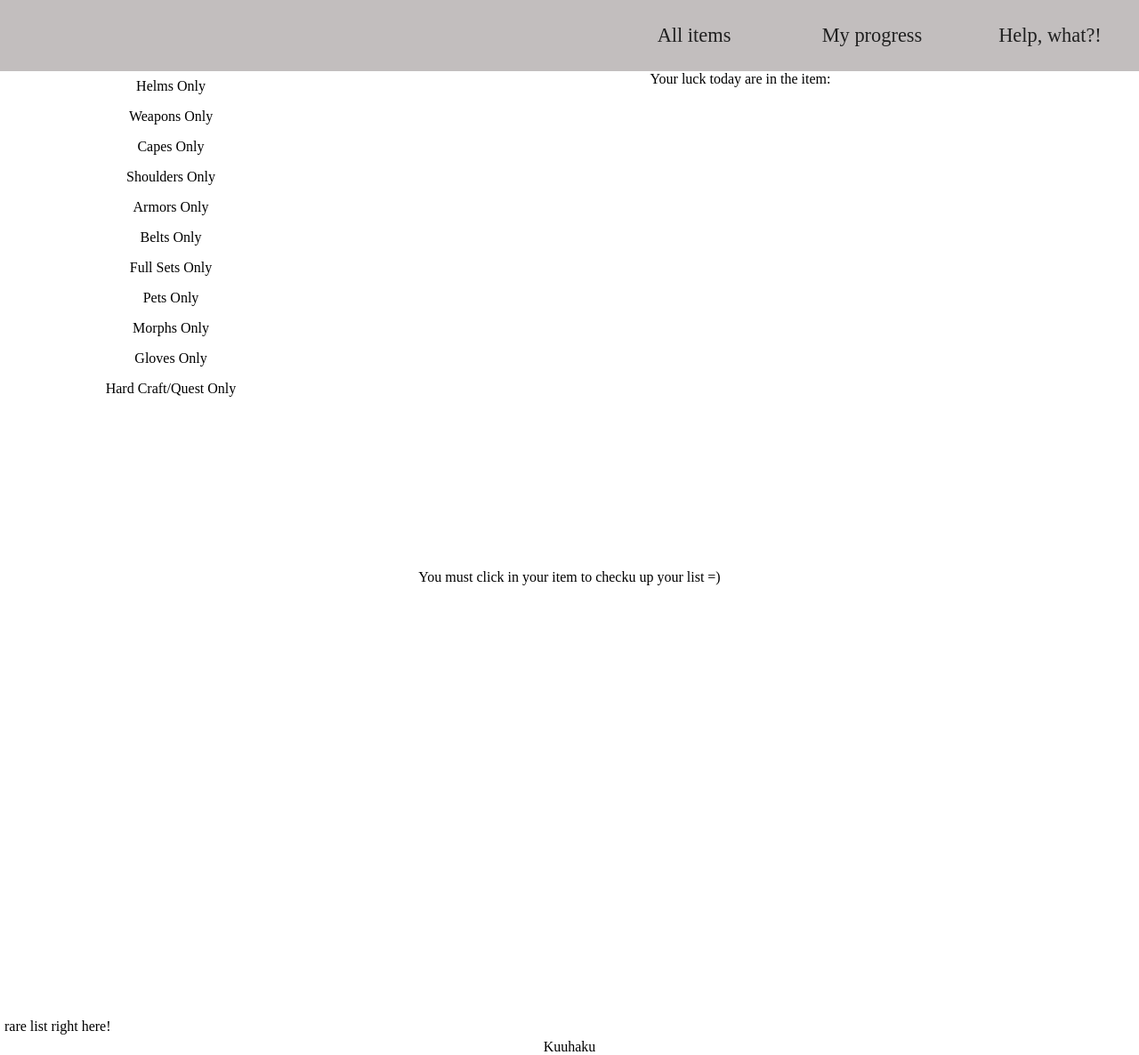
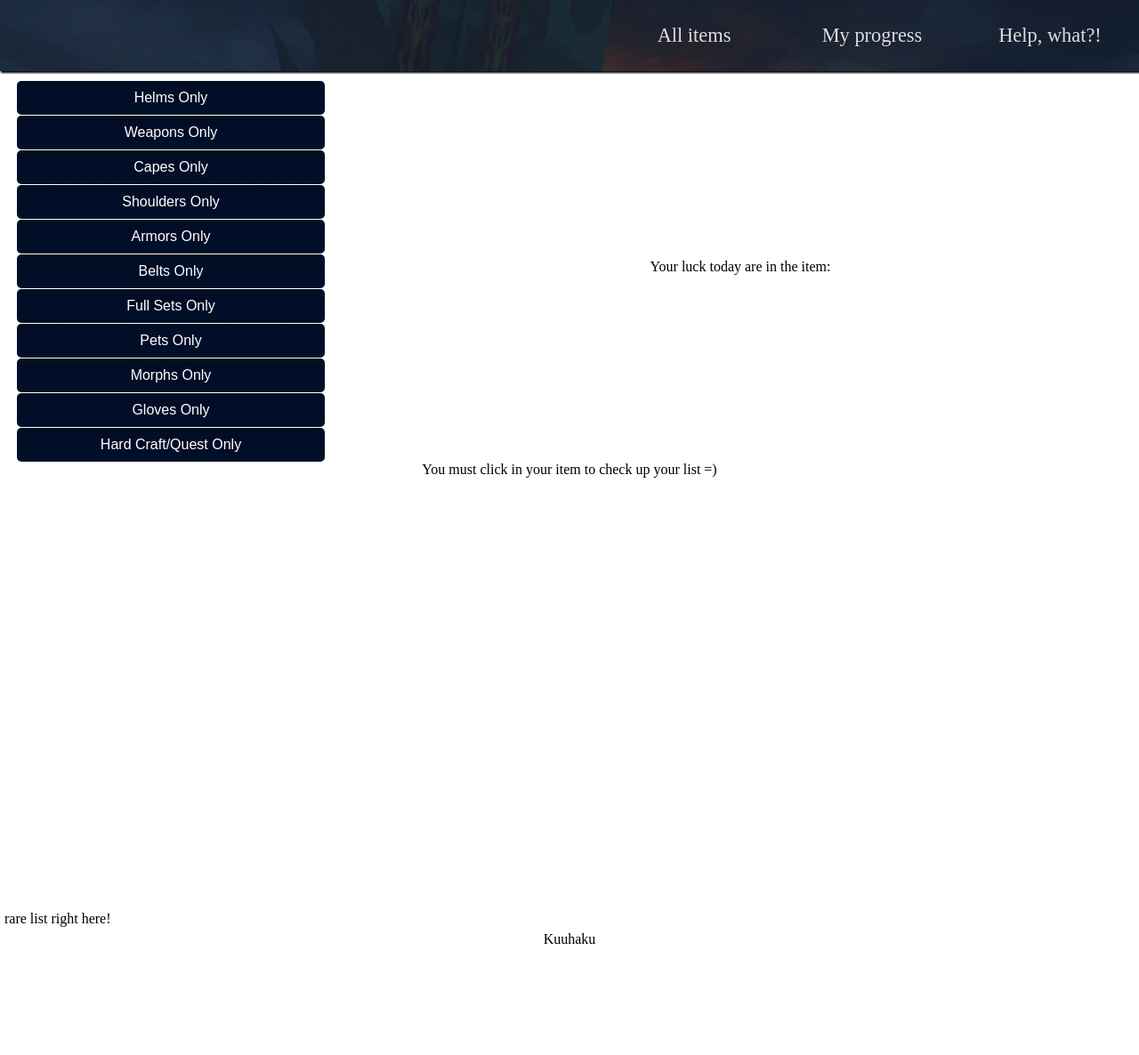
Before and after one commit to ruanx14/Checkuprare, a PHP site: page / in a window 1280 px wide. Shown: the whole page at 89% size. After the commit the page ends 1061 px from the top, so only its background shows below. Run offline with PHP 8.4, Linux system fonts and the light colour scheme.

Commit message:
menu de escolha de items atualizado

```diff
--- a/index.css
+++ b/index.css
@@ -3,18 +3,30 @@ body *, body{
     padding: 0;
     box-sizing: border-box;
     list-style: none;
+    color: black;
 }
+.header{
+    position: fixed;
+    display: block;
+    width: 100%;
+    height: 10vh;
+}
+/*nav*/
 .nav{
-    height: 10vh;
+    background-image: url('nav-crop.jpg');
+    background-attachment: scroll;
+    box-shadow: 2px 1px 2px 1px black;
+}
+/* .nav{
     background-color: rgb(194, 190, 190);
-}
+} */
 .nav .barrowpoint{
     display: flex;
     justify-content: flex-end;
     align-items: center;
 }
 .nav .barrowpoint li{
-    background-color: rgb(194, 190, 190);
+    /* background-color: rgb(194, 190, 190); */
     display: flex;
     justify-content: center;
     align-items: center;
@@ -26,26 +38,63 @@ body *, body{
     width: 200px;
     font-size: 1.4em;
     text-decoration: none;
-    color: rgba(32,32,32);
+    color: rgb(221, 221, 221);
 }
 .nav .barrowpoint li:hover{
     background-color: rgb(226, 225, 225);
-    color: rgb(13, 94, 17);
-    text-shadow: -1px 1px 1px black;
+    text-shadow: -1px 2px 2px black;
 }
+.nav .barrowpoint li:hover a{
+    color: rgb(1, 14, 43);
+}
+.random{
+    height: 10vh;
+    width: 100%;
+}
+/*container*/
 .container .heartwood{
     display: flex;
-    height: 70vh;
+    background-size: cover;
+    background-position-y: -170px;
+    background-position-x: 90px;
+    /* background-image: url('header.png'); */
+    background-attachment: fixed;
 }
 .container .heartwood .greenguard-1{
     width: 30%;
+    display: flex;
+    justify-content: center;
+    font-family: sans-serif;
+}
+.container .heartwood .greenguard-1 ul{
+    width: 90%;
     text-align: center;
+    margin-top: 10px;
 }
 .container .heartwood .greenguard-1 ul li{
-    padding: 8px;
+    border-radius: 5px;
+    width: 100%;
+    padding: 10px;
+    background: linear-gradient(rgb(1, 14, 33),rgb(1, 13, 41),rgb(1, 16, 39));
+    margin-top: 1px;
 }
-
+.container .heartwood .greenguard-1 ul li:hover{
+    background: linear-gradient(rgb(1, 14, 33),rgb(2, 17, 51),rgb(5, 30, 68));
+}
+.container .heartwood .greenguard-1 ul li a{
+    display: block;
+    width: 100%;
+    height: 100%;
+    color: white;
+    text-decoration: none;
+}
+.container .heartwood .greenguard-1 ul li:hover a{
+    font-weight: bold;
+}
 .container .heartwood .greenguard-2{
+    display: flex;
+    justify-content: center;
+    align-items: center;;
     width: 70%;
     text-align: center;
 }
--- a/index.html
+++ b/index.html
@@ -17,29 +17,29 @@
         </ul>
     </nav>
 </header>
-
+<div class="random"></div>
 <container class="container">
 
     <div class="heartwood">
         <section class="greenguard-1">
                 <ul>
-                    <li><a>Helms Only</a></li>
-                    <li><a>Weapons Only </a></li>
-                    <li><a>Capes Only </a></li>
-                    <li><a>Shoulders Only </a></li>
-                    <li><a>Armors Only</a></li>
-                    <li><a>Belts Only </a></li>
-                    <li><a>Full Sets Only </a></li>
-                    <li><a>Pets Only</a></li>
-                    <li><a>Morphs Only</a></li>
-                    <li><a>Gloves Only</a></li>
-                    <li><a>Hard Craft/Quest Only</a></li>
+                    <li><a href="teste">Helms Only</a></li>
+                    <li><a href="teste">Weapons Only </a></li>
+                    <li><a href="teste">Capes Only </a></li>
+                    <li><a href="teste">Shoulders Only </a></li>
+                    <li><a href="teste">Armors Only</a></li>
+                    <li><a href="teste">Belts Only </a></li>
+                    <li><a href="teste">Full Sets Only </a></li>
+                    <li><a href="teste">Pets Only</a></li>
+                    <li><a href="teste">Morphs Only</a></li>
+                    <li><a href="teste">Gloves Only</a></li>
+                    <li><a href="teste">Hard Craft/Quest Only</a></li>
                 </ul>
         </section>
-        <section class="greenguard-2"> Your luck today are in the item:  </section>
+        <section class="greenguard-2"> <article>Your luck today are in the item:</article>  </section>
     </div>
 
-    <div class="livingstone"> You must click in your item to checku up your list =)</div>
+    <div class="livingstone"> You must click in your item to check up your list =)</div>
 
     <div class="skulltower"> rare list right here! </div>
 
```
Also changed, not shown: header.jpg (added), header.png (added), nav-crop.jpg (added), nav.jpg (added), photothumb.db (added).
